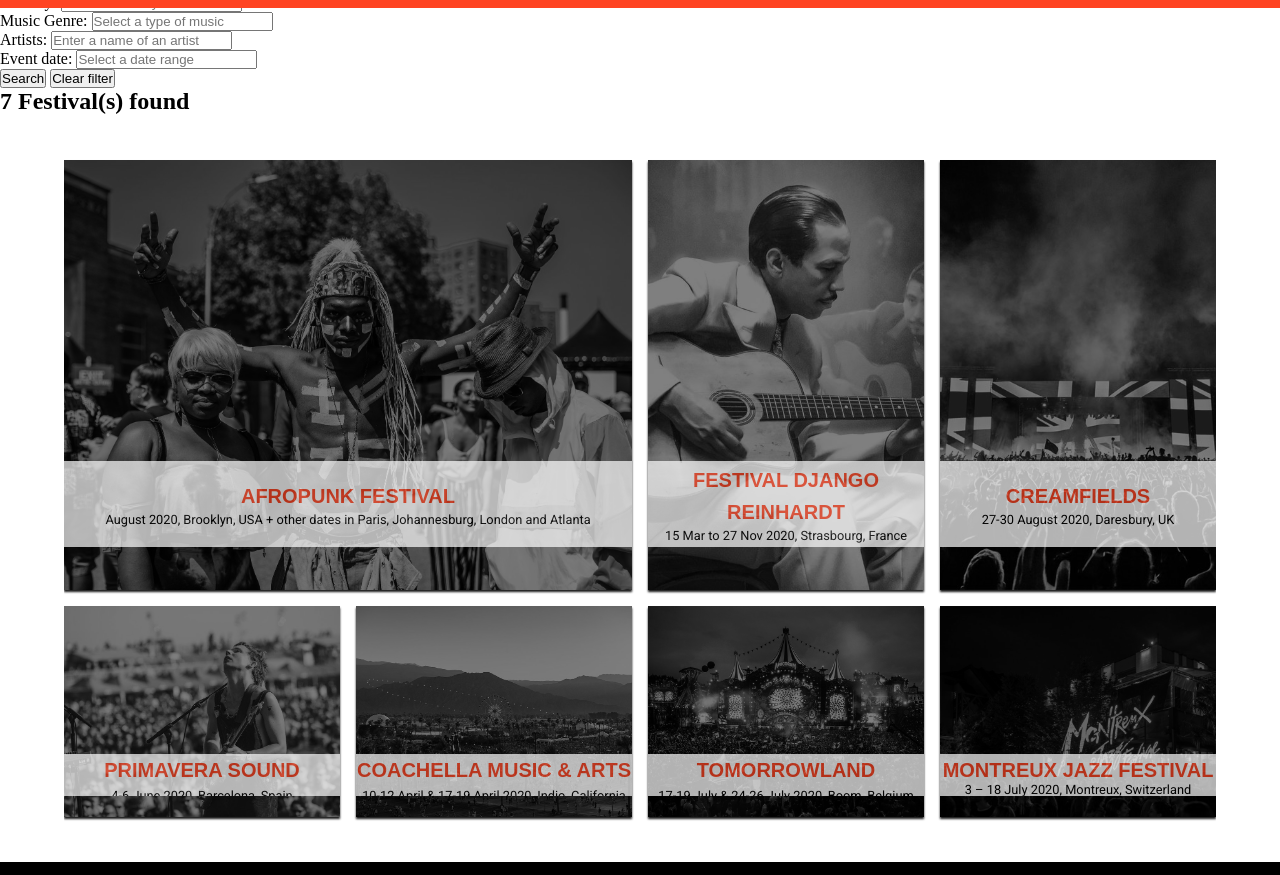
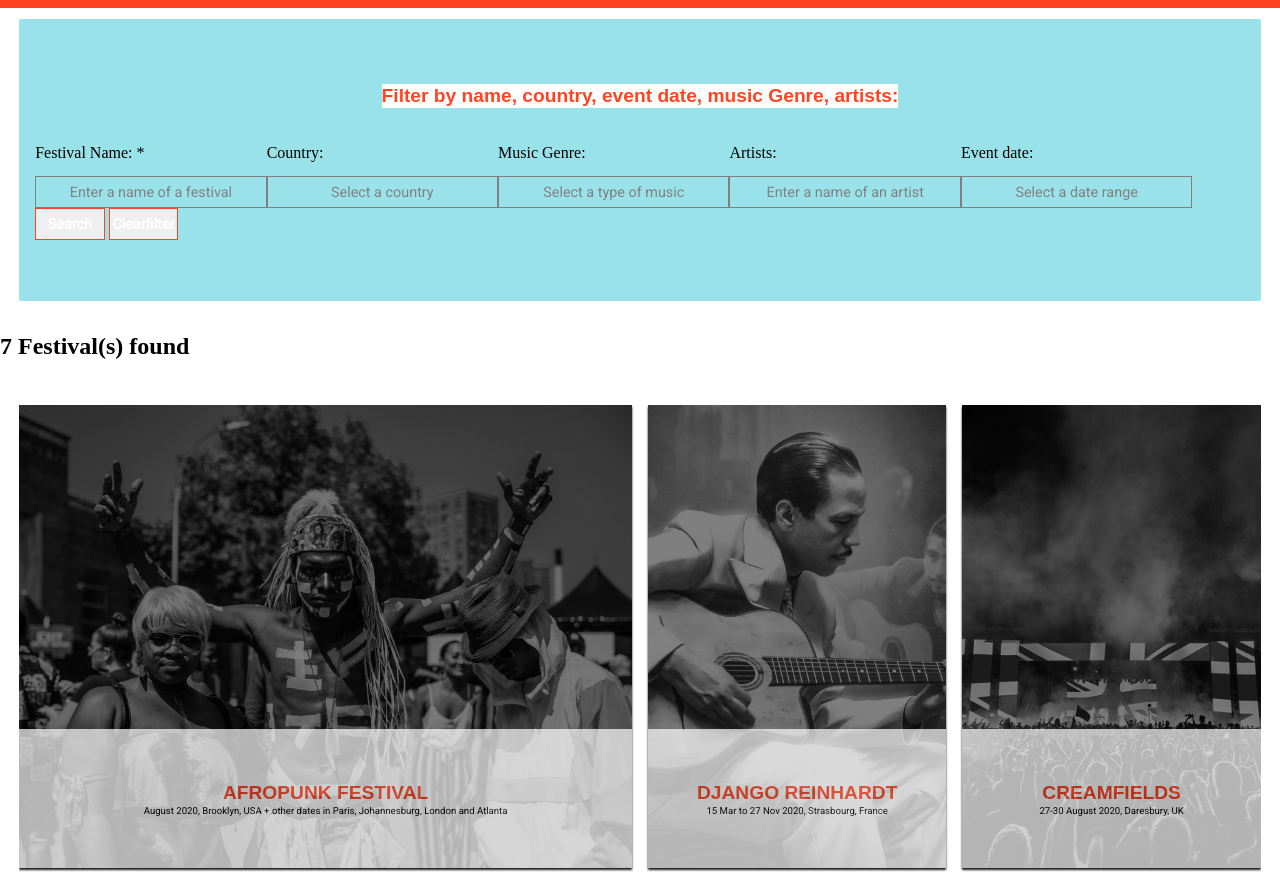
Before and after one commit to CalyCherkaoui/CapstoneProject-FestivallyYours, a website: page dist/result.html in a window 1280 px wide. Shown: the part 53-928 px from the top of the page. Drawn offline with Linux system fonts and the light colour scheme; a web font is replaced by a local one.

Commit message:
Structuring the layer of the forms section in the Result Page : Grid and flex

```diff
--- /dev/null
+++ b/scss/_forms.scss
@@ -0,0 +1,117 @@
+.filter {
+  position: relative;
+  height: fit-content;
+  width: 97%;
+  margin: 2rem auto;
+  padding: 2.8125rem 0;
+  background-color: lighten($color: $my-light-blue, $amount: 30%);
+  border-radius: 2px;
+
+  display: grid;
+  grid-template-rows: 1fr 2fr;
+
+  &-title {
+    align-self: center;
+    justify-self: center;
+    @include self-center;
+    background-color: white;
+    font-family: $capital;
+    font-size: 1rem;
+    line-height: 1rem;
+    height: auto;
+    overflow: hidden;
+    color: $primary;
+
+    @include desktop {
+      @include ease-out;
+      font-size: 1.2rem;
+      line-height: 1.5rem;
+    }
+  }
+
+  &-form {
+    width: 100%;
+    height: 100%;
+    padding: 1rem;
+    // background-color: yellow;
+    display: grid;
+    grid-template-columns: 1fr 2fr;
+    grid-template-rows: repeat(7, auto);
+
+    @include desktop {
+      grid-template-columns: repeat(6, auto);
+      grid-template-rows: 1fr 1fr;
+    }
+
+    &__element-title_desk {
+      display: none;
+
+      @include desktop {
+        display: block;
+      }
+    }
+
+    &__element-title {
+      @include desktop {
+        display: none;
+      }
+    }
+
+    .empty-separator-lm {
+      display: none;
+
+      @include desktop {
+        display: block;
+      }
+    }
+
+    .empty-separator-sm {
+      @include desktop {
+        display: none;
+      }
+    }
+
+    input[type=text] {
+      padding-left: 1rem;
+      height: 2rem;
+      width: 100%;
+      border: solid 0.5px $text-grey;
+      // outline-color: opacify($color: $text-shade, $amount: 0.7);
+      outline: none;
+      background: transparent;
+      padding: 0.4rem 0;
+      text-align: center;
+      z-index: 2;
+
+      &::placeholder {
+        font-size: 0.9rem;
+        color: $text-grey;
+        font-family: $text-regular;
+        font-weight: 300;
+        line-height: normal;
+        z-index: 3;
+      }
+    }
+
+    button {
+      width: 30%;
+      height: 2rem;
+      font-size: 0.9rem;
+      color: $text-light;
+      font-family: $text-regular;
+      font-weight: 700;
+      line-height: normal;
+      border: solid 1px $primary;
+      outline: none;
+
+      &:hover {
+        cursor: pointer;
+        background-color: rgba($color: grey, $alpha: 0.1);
+        color: $primary;
+        @include ease-out;
+      }
+    }
+
+
+  }
+}
--- a/scss/_gallery.scss
+++ b/scss/_gallery.scss
@@ -7,9 +7,9 @@
 
     position: relative;
     height: fit-content;
-    width: 90%;
+    width: 97%;
     margin: auto;
-    padding: 45px 0;
+    padding: 2.8125rem 0;
     display: grid;
     grid-template-columns: auto auto;
     grid-gap: 2vmin;
@@ -34,10 +34,6 @@
         grid-column-start: span 2;
       }
 
-      &:nth-child(8) {
-        grid-row-start: span 2;
-      }
-
       img {
         height: 100%;
         width: 100%;
@@ -46,14 +42,12 @@
         @include ease-out;
       }
 
-
-
       &-txt {
         position: absolute;
         z-index: 3;
         width: 100%;
-        height: 20%;
-        top: 70%;
+        height: 30%;
+        top: 50%;
         background-color: white;
         opacity: 0.7;
         text-align: center;
@@ -62,19 +56,42 @@
         justify-content: center;
         align-items: center;
 
+        @include desktop {
+          top: 70%;
+        }
+
         h1 {
           font-family: $capital;
-          font-size: 1.25rem;
-          line-height: 2rem;
+          font-size: 1rem;
+          line-height: 1rem;
           height: auto;
           overflow: hidden;
           color: $primary;
           text-transform: uppercase;
+
+          @include desktop {
+            @include ease-out;
+            font-size: 1.2rem;
+            line-height: 1.5rem;
+          }
         }
 
         p {
           font-family: $text-regular;
-          font-size: 0.8rem;
+          font-size: 0.5rem;
+
+          @include desktop {
+            font-size: 0.6rem;
+          }
+        }
+
+        &:hover {
+          animation: fading 2s ease-out 0s;
+          background-color: transparent;
+          // opacity: 1;
+          color: $text-light;
+          @include ease-out;
+
         }
       }
 
--- a/scss/main.scss
+++ b/scss/main.scss
@@ -31,9 +31,9 @@
   width: 100%;
   display: block;
 
-  // &#result {
-  //   background-color: black;
-  // }
+  &#result {
+    margin-top: 5vh;
+  }
 }
 
 footer {
```
Also changed, not shown: dist/css/main.css, dist/result.html.
